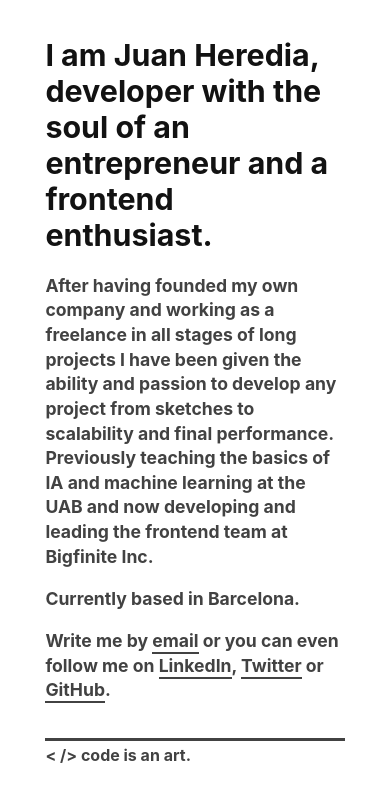
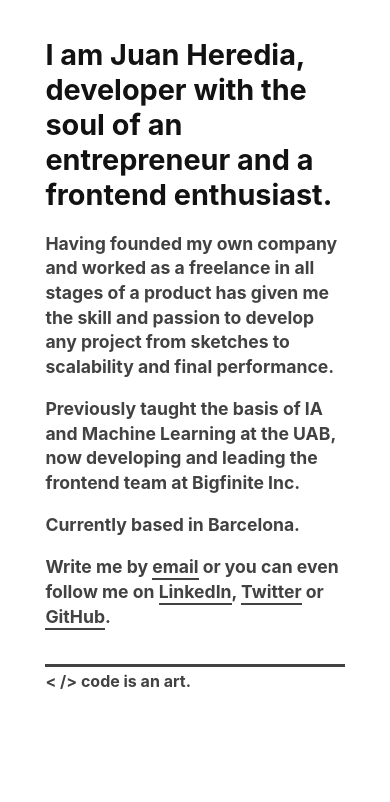
Before and after one commit to jherediagu/jherediagu.github.io, a Gatsby site: page / in a window 390 px wide. Built offline with nearby package versions, Linux system fonts and the light colour scheme; Gatsby itself is replaced by a stand-in of ours.

Commit message:
fix text

```diff
--- a/src/components/layout.css
+++ b/src/components/layout.css
@@ -45,7 +45,7 @@ a:hover {
       margin: 10%;
     }
     h1 {
-        font-size: 1.9em;
+        font-size: 1.8em;
     }
     p {
         font-size: 1.1em;
--- a/src/pages/index.js
+++ b/src/pages/index.js
@@ -4,7 +4,8 @@ import Layout from '../components/layout';
 const IndexPage = () => (
   <Layout>
     <h1>I am Juan Heredia, developer with the soul of an entrepreneur and a frontend enthusiast.</h1>
-    <p>After having founded my own company and working as a freelance in all stages of long projects I have been given the ability and passion to develop any project from sketches to scalability and final performance. Previously teaching the basics of IA and machine learning at the UAB and now developing and leading the frontend team at Bigfinite Inc.</p>
+    <p>Having founded my own company and worked as a freelance in all stages of a product has given me the skill and passion to develop any project from sketches to scalability and final performance. </p>
+    <p>Previously taught the basis of IA and Machine Learning at the UAB, now developing and leading the frontend team at Bigfinite Inc.</p>
     <p>Currently based in Barcelona.</p>
     <p>Write me by <a href='mailto:jherediagu@gmail.com'>email</a> or you can even follow me on <a href='https://www.linkedin.com/in/juanantonioheredia/'>LinkedIn</a>, <a href='https://twitter.com/jherediagu'>Twitter</a> or <a href='https://github.com/jherediagu/'>GitHub</a>.</p>
   </Layout>
```
